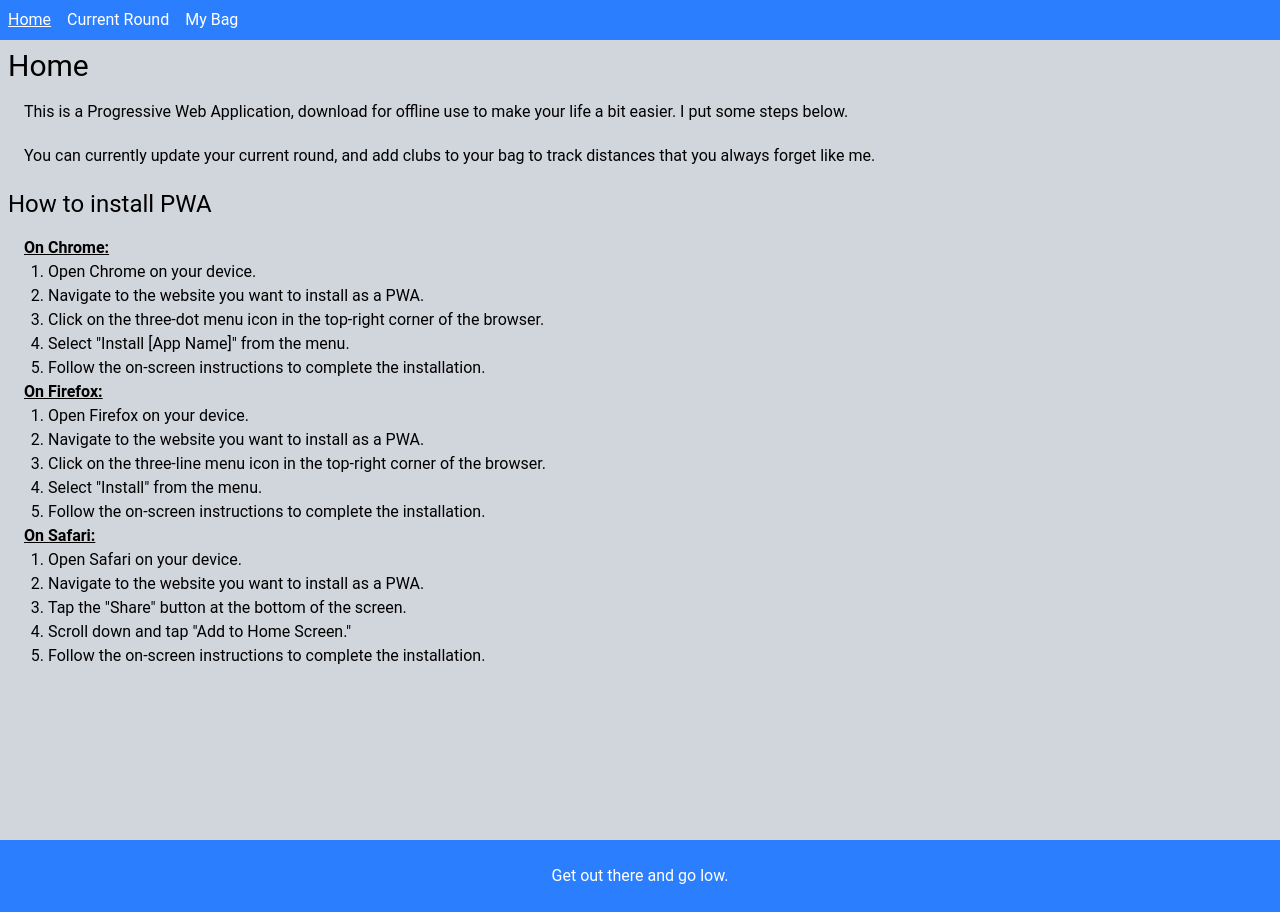
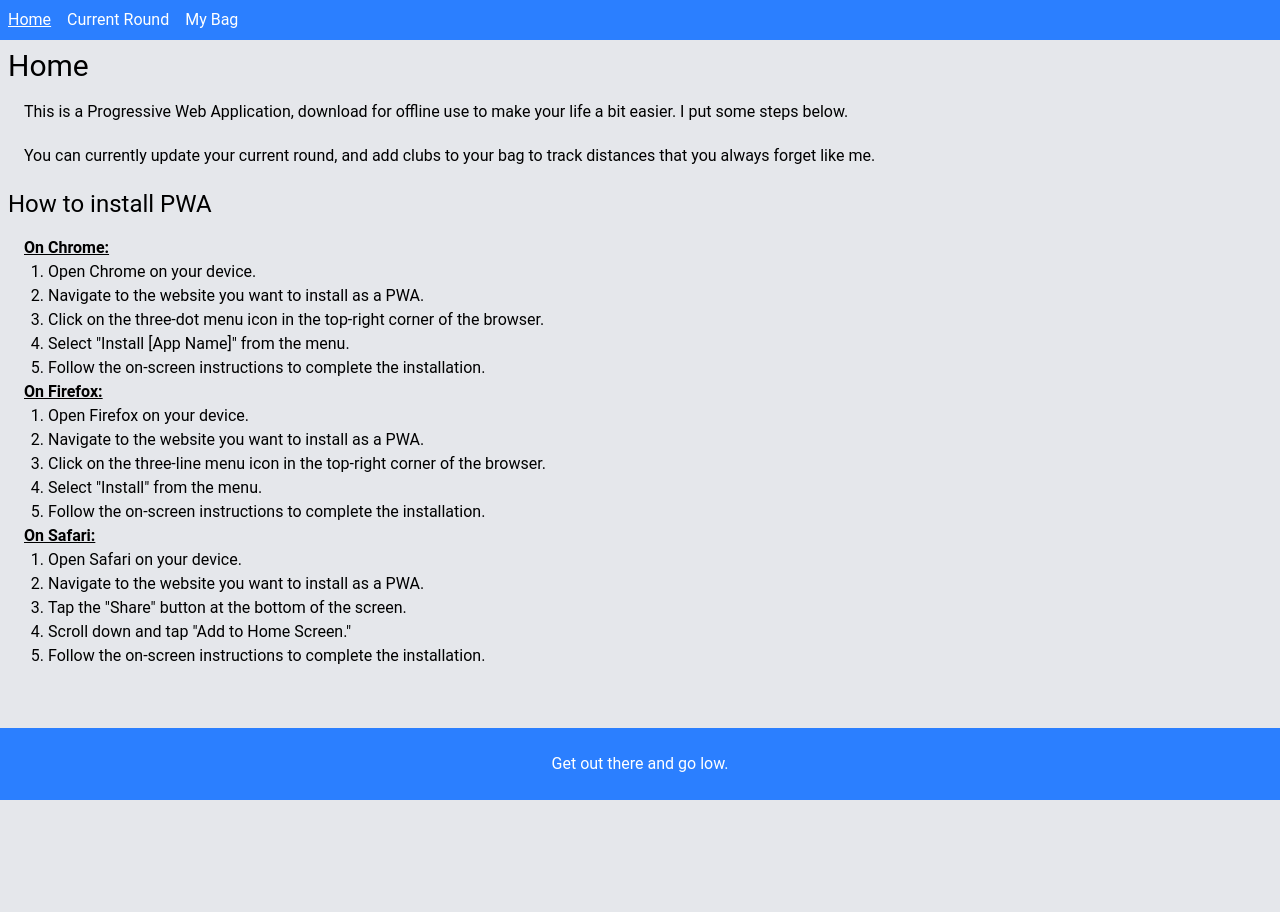
Before and after one commit to Jack-Sprinkle/my-scorecard, a Next.js app: page / in a window 1280 px wide. After the commit the page ends 800 px from the top, so only its background shows below. Built offline with nearby package versions, Linux system fonts and the light colour scheme.

Commit message:
fix styling

```diff
--- a/app/layout.tsx
+++ b/app/layout.tsx
@@ -15,9 +15,9 @@
 }>) {
   return (
     <html lang="en">
-      <body className="font-default">
-          <Header/>
-        <main className="bg-gray-300 h-screen">{children}</main>
+      <body className="font-default flex flex-col min-h-screen bg-gray-200">
+        <Header/>
+        <main className="flex-grow">{children}</main>
         <Footer/>
       </body>
     </html>
```
